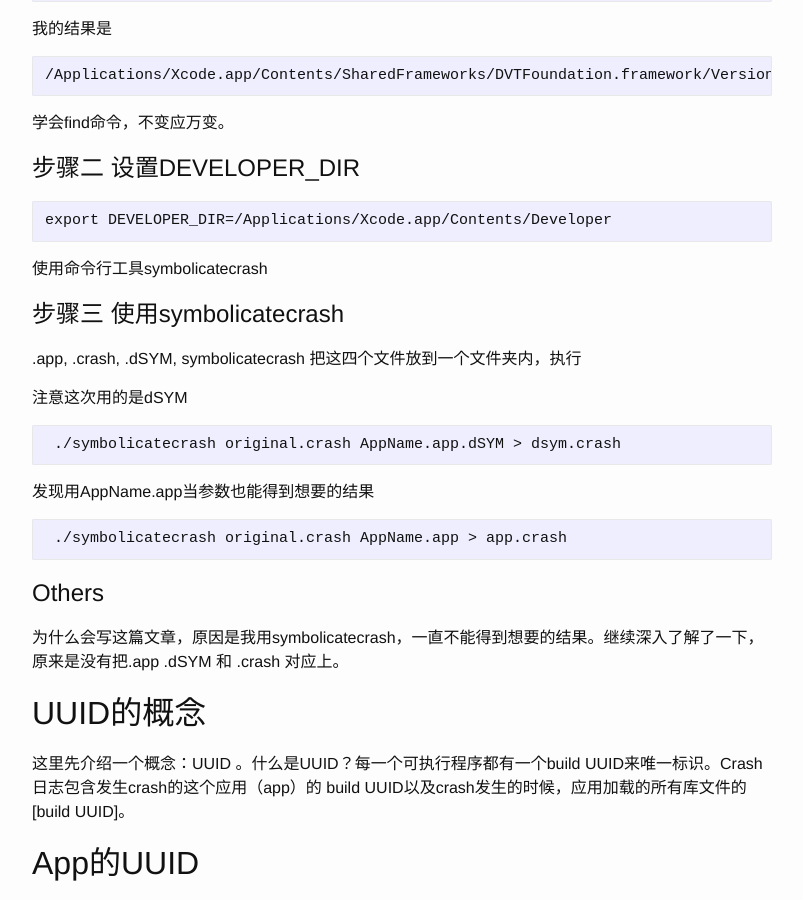
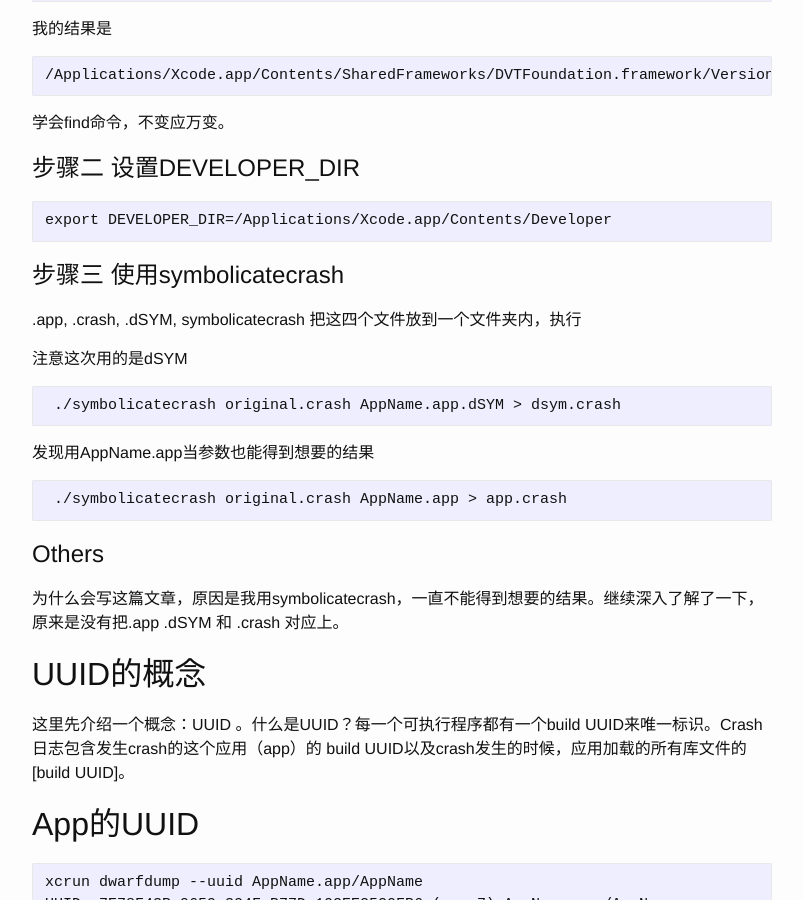
Before and after one commit to toolazytoname/toolazytoname.github.io, a Jekyll site: the page built from _posts/2016-07-23-symbolicatecrash.markdown, in a window 1280 px wide and 900 px high, scrolled down 662 px. Shown: the whole window, without its empty margins (238-1041 px from the left). Built offline with Jekyll 4.4.1, drawn with Linux system fonts in a browser that asks for light colours.

Commit message:
edit post

```diff
--- a/_posts/2016-07-23-symbolicatecrash.markdown
+++ b/_posts/2016-07-23-symbolicatecrash.markdown
@@ -43,7 +43,7 @@ categories: iOS Debug 技巧
 ~~~
 export DEVELOPER_DIR=/Applications/Xcode.app/Contents/Developer
 ~~~
-使用命令行工具symbolicatecrash
+
 
 步骤三 使用symbolicatecrash<a name="use"></a>
 ===
```
